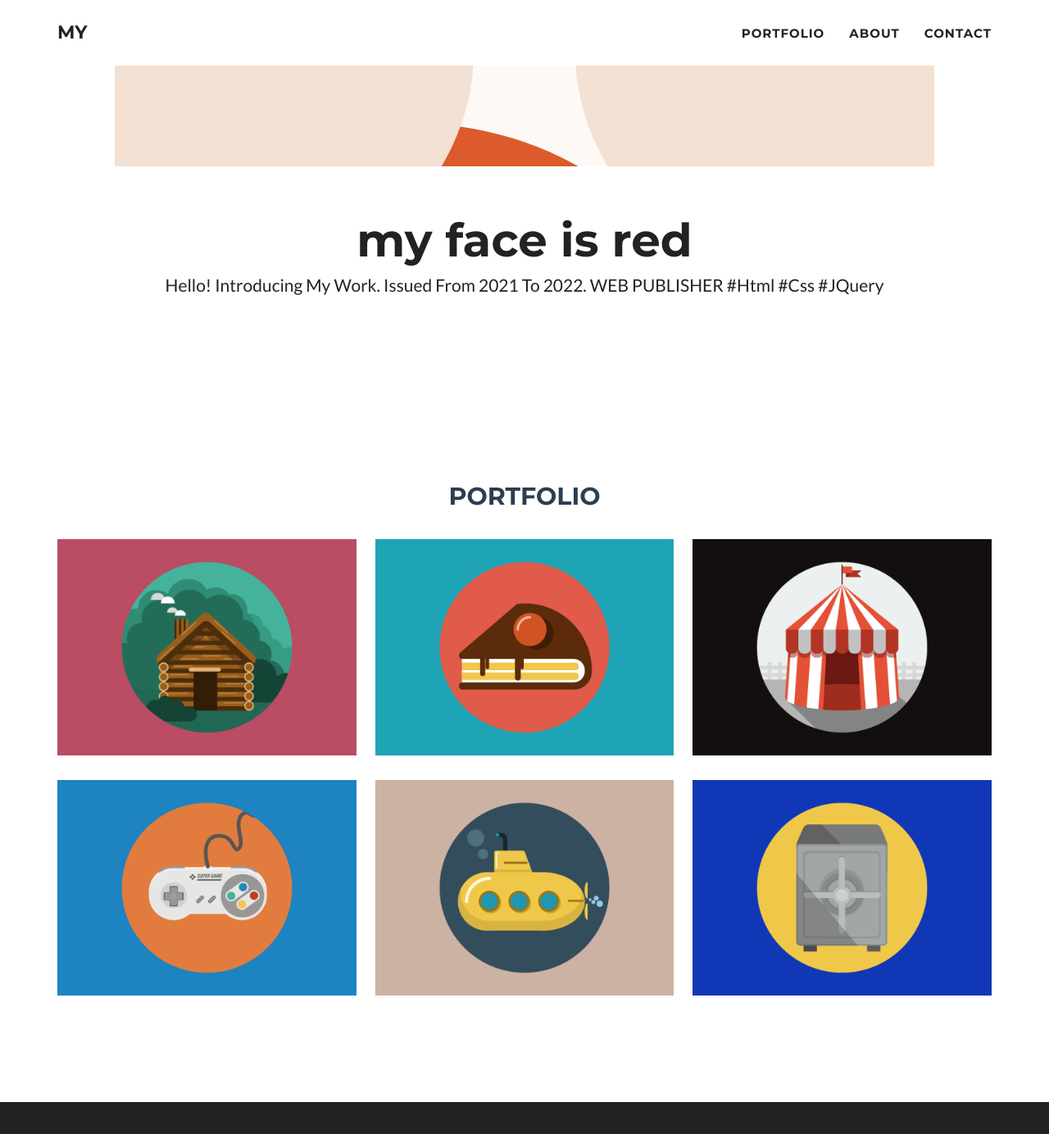
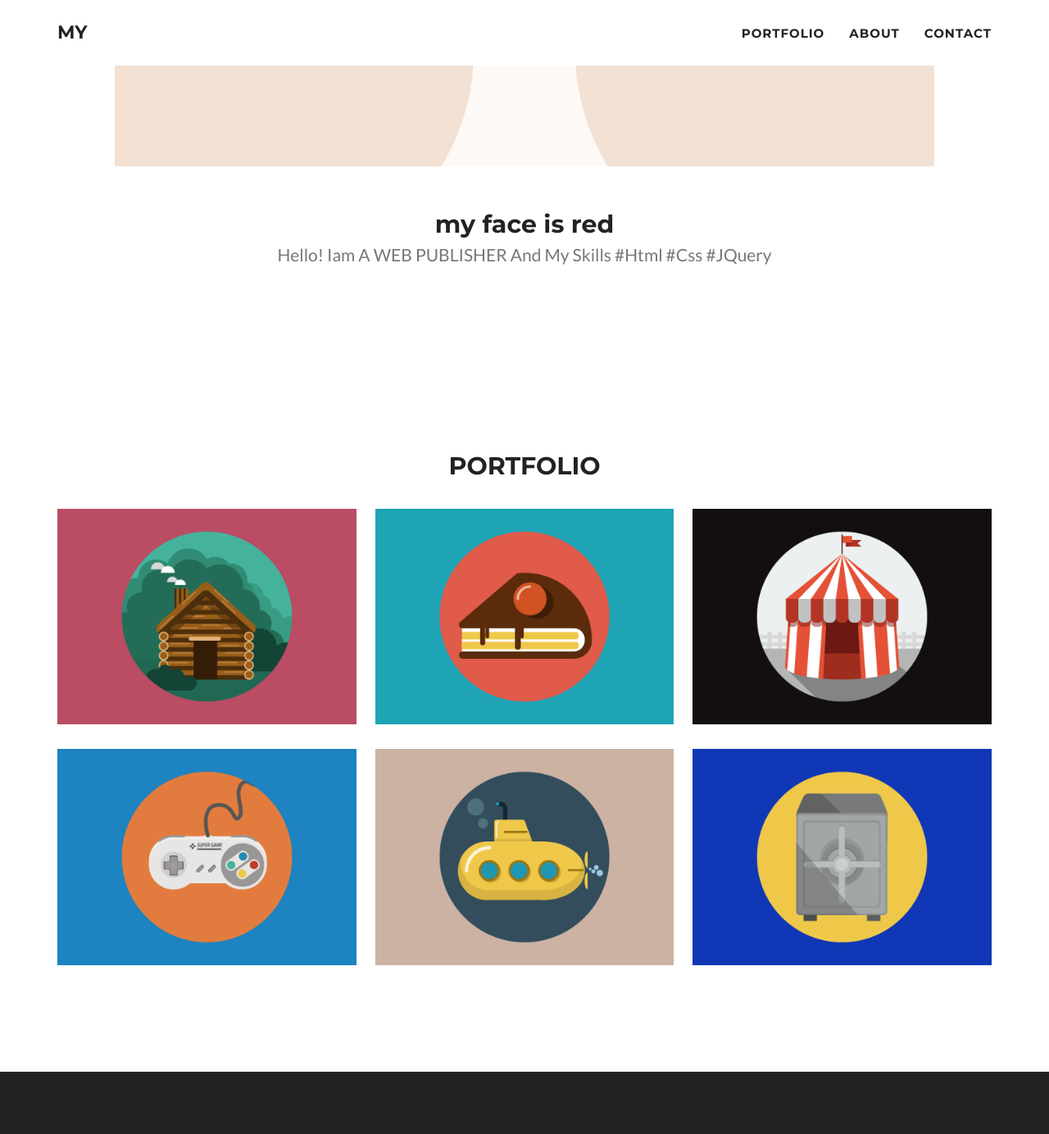
Before and after one commit to jeromelachaud/freelancer-theme, a Jekyll site: the page built from _posts/2014-07-18-project-1.markdown, in a window 1280 px wide and 1400 px high, scrolled down 625 px. Shown: the top 1384 px of the window at 82% size. Built offline with Jekyll 4.4.1, drawn with Linux system fonts in a browser that asks for light colours; some of the changed text lies outside the part shown.

Commit message:
메인페이지 및 스타일 수정

```diff
--- a/_includes/about.html
+++ b/_includes/about.html
@@ -9,11 +9,15 @@
             </div>
             <div class="row">
                 <div class="col-lg-4 col-lg-offset-2">
-                    <p>Freelancer is a free bootstrap theme created by Start Bootstrap. The download includes the complete source files including HTML, CSS, and JavaScript as well as optional LESS stylesheets for easy customization.</p>
+                    <p>
+											Freelancer is a free bootstrap theme created by Start Bootstrap. <br>
+											The download includes the complete source files including HTML, CSS, <br>
+											and JavaScript as well as optional LESS stylesheets for easy customization.
+										</p>
                 </div>
-                <div class="col-lg-4">
+                <!-- <div class="col-lg-4">
                     <p>Whether you're a student looking to showcase your work, a professional looking to attract clients, or a graphic artist looking to share your projects, this template is the perfect starting point! </p>
-                </div>
+                </div> -->
                 <div class="col-lg-8 col-lg-offset-2 text-center">
                     <a href="https://github.com/flowerkong3" class="btn btn-lg btn-outline">
                         <i class="fa fa-download"></i> Download Theme
--- a/_includes/contact.html
+++ b/_includes/contact.html
@@ -4,7 +4,7 @@
             <div class="row">
                 <div class="col-lg-12 text-center">
                     <h2>Contact Me</h2>
-                    <hr class="star-primary">
+                    <!-- <hr class="star-primary"> -->
                 </div>
             </div>
             <div class="row">
--- a/_includes/header.html
+++ b/_includes/header.html
@@ -10,8 +10,8 @@
 				<span class="name"><!-- {{ site.title }} --> my face is red</span>
 				<span class="skills">
 					<!-- {{ site.skills }} -->
-					Hello! Introducing my work. Issued from 2021 to 2022.
-					WEB PUBLISHER #Html #Css #JQuery
+					Hello! iam a WEB PUBLISHER
+					and my skills #Html #Css #JQuery
 				</span>
 				<!-- <hr class="star-light" /> -->
 			</div>
```
Also changed, not shown: _includes/css/main.css (+6 -4 lines).
